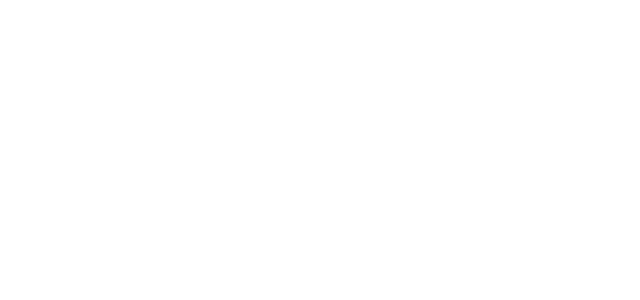
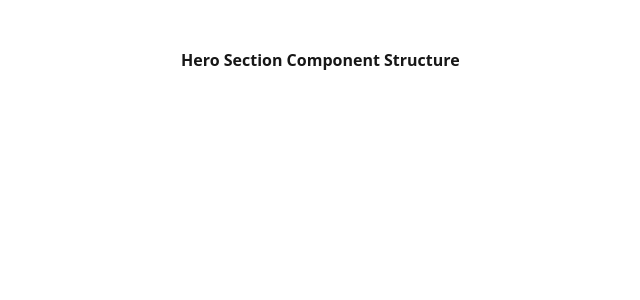
Before and after one commit to yashsehgal/personal-website, a Next.js app: page /posts/hero-section-component-structure in a window 1280 px wide. Shown: the top 300 px of the page, without its empty margins (75-715 px from the left). Built offline with nearby package versions, Linux system fonts and the light colour scheme.

Commit message:
internal post page layout

```diff
--- a/app/posts/(internal-posts)/hero-section-component-structure/page.tsx
+++ b/app/posts/(internal-posts)/hero-section-component-structure/page.tsx
@@ -1,3 +1,5 @@
+import { InternalPostContainer } from '@/components/sections/internal-post-container';
+
 export default function HeroSectionComponentStructurePage() {
-  return <div></div>;
+  return <InternalPostContainer></InternalPostContainer>;
 }
--- /dev/null
+++ b/components/sections/internal-post-container.tsx
@@ -0,0 +1,29 @@
+'use client';
+import { ApplicationRoute } from '@/common/route';
+import { getInternalPostData } from '@/constants/interal-posts';
+import { cn } from '@/helpers/cn';
+import { usePathname } from 'next/navigation';
+
+type InternalPostContainerProps = React.HTMLAttributes<HTMLDivElement>;
+
+export function InternalPostContainer({
+  className,
+  children,
+  ...props
+}: InternalPostContainerProps) {
+  const pathname = usePathname();
+
+  const internalPostTitle: string =
+    getInternalPostData(pathname as unknown as ApplicationRoute)?.title ?? '';
+
+  return (
+    <div
+      className={cn('internal-post-container w-3xl mx-auto', className)}
+      {...props}>
+      <header className="internal-post-container-header">
+        <h1 className="font-semibold">{internalPostTitle}</h1>
+      </header>
+      <main className="internal-post-container-main-content">{children}</main>
+    </div>
+  );
+}
--- /dev/null
+++ b/constants/interal-posts.ts
@@ -0,0 +1,12 @@
+import { ApplicationRoute, ROUTES } from '@/common/route';
+
+export const INTERNAL_POSTS: { route: ApplicationRoute; title: string }[] = [
+  {
+    route: ROUTES.INTERNAL_POST_HERO_SECTION_COMPONENT_STRUCTURE,
+    title: 'Hero Section Component Structure',
+  },
+] as const;
+
+export const getInternalPostData = (pathname: ApplicationRoute) => {
+  return INTERNAL_POSTS.find((post) => post.route === pathname);
+};
```
